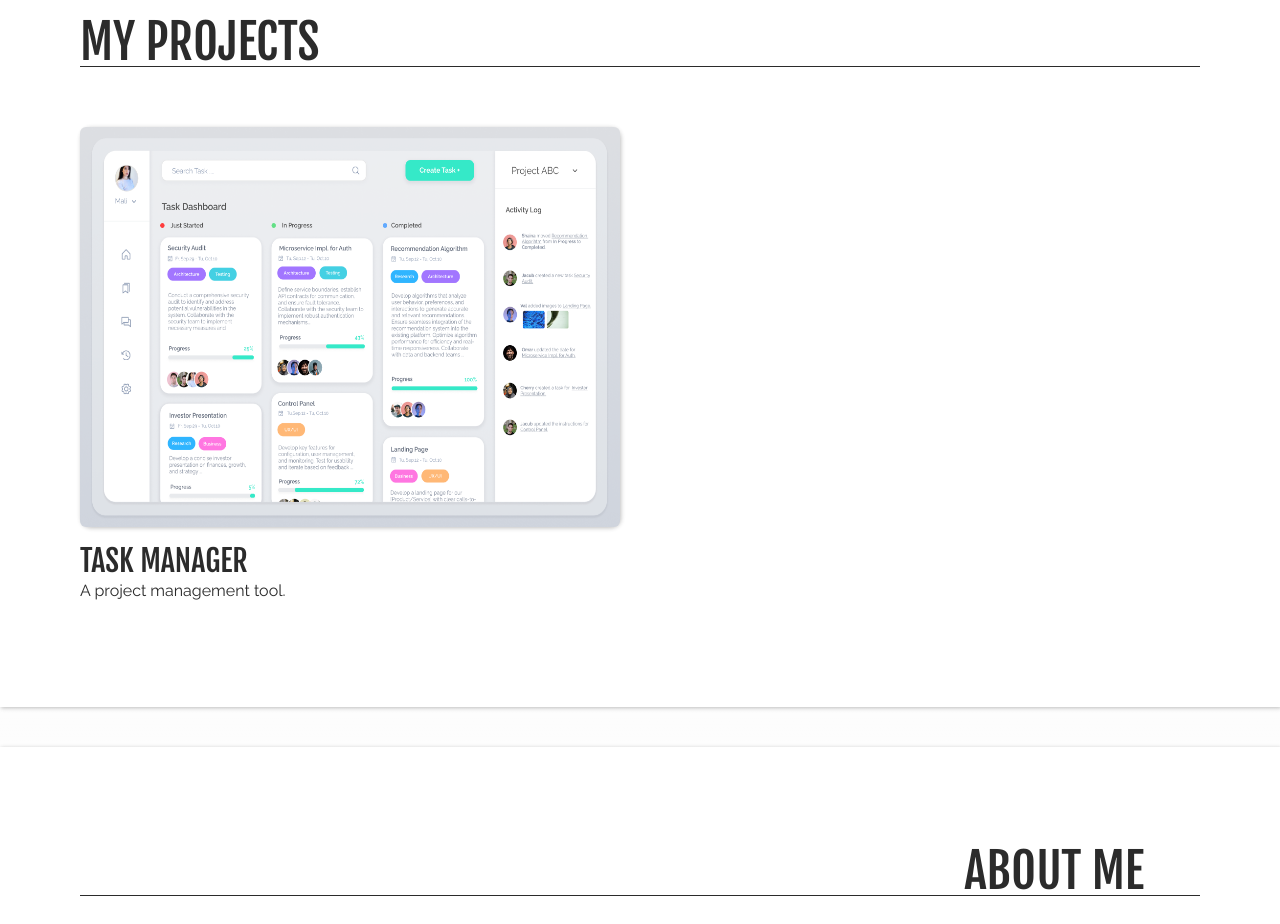
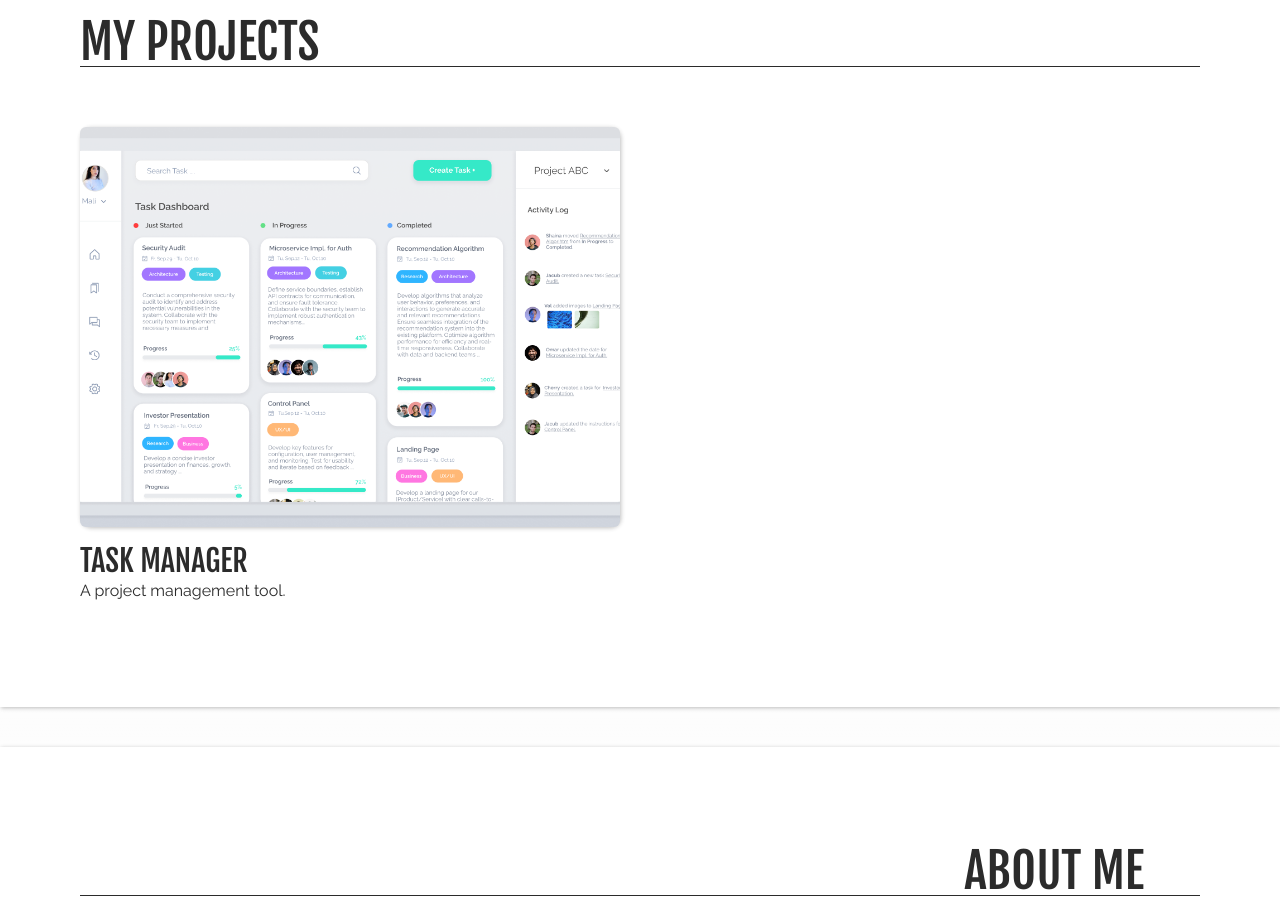
Before and after one commit to amekatze/portfolio2023, a Next.js app: page / in a window 1280 px wide. Shown: the part 1320-2244 px from the top of the page. Built offline with nearby package versions, Linux system fonts and the light colour scheme.

Commit message:
project cover fit

```diff
--- a/src/components/Work.tsx
+++ b/src/components/Work.tsx
@@ -20,13 +20,13 @@ export default function Work({ fjalla }: WorkProps) {
             passHref
           >
             <div className="project-card">
-              <div className="project-image mb-4 object-cover">
+              <div className="project-image mb-4">
                 <Image
                   src={project.cover}
                   width={500}
                   height={500}
                   alt="Project Image"
-                  className="rounded-md w-full h-full"
+                  className="rounded-md w-full h-full object-cover"
                 />
               </div>
               <h2 className={`${fjalla.className} text-3xl uppercase `}>
```
